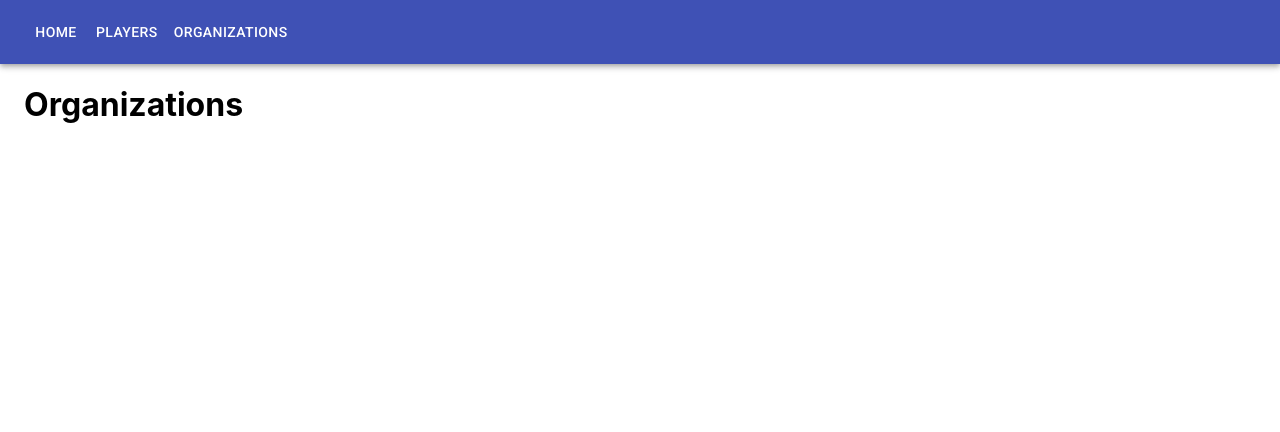
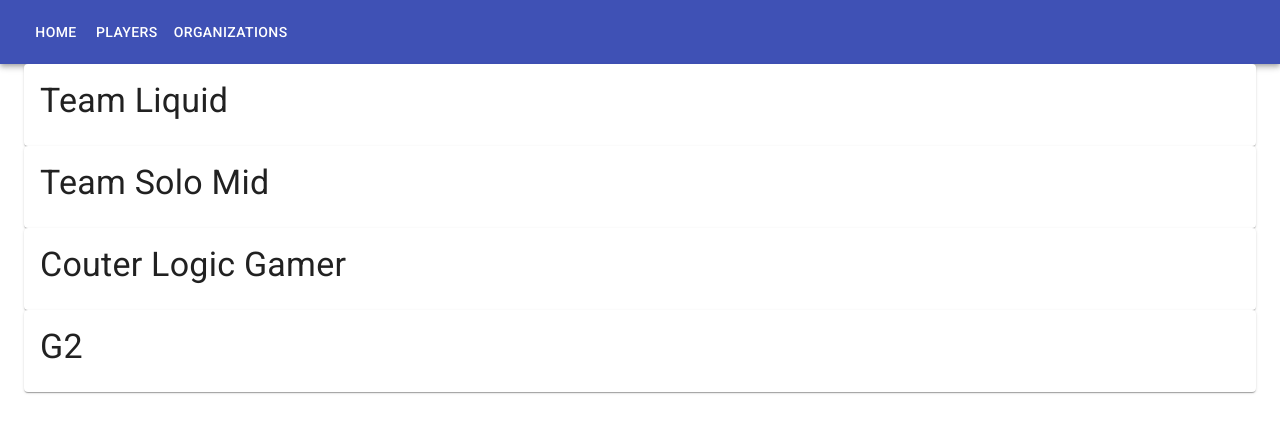
Before and after one commit to matthewyu01/The-Merge--TL-Hacks, a React (Create React App) app in the folder frontend/: page /organizations in a window 1280 px wide. Shown: the top 432 px of the page. Built offline with nearby package versions, Linux system fonts and the light colour scheme.

Commit message:
Add mock up for orgs page

```diff
--- a/frontend/src/OrganizationList.js
+++ b/frontend/src/OrganizationList.js
@@ -1,5 +1,23 @@
-function OrganizationList() {
-    return <h1>Organizations</h1>;
+import { Card, CardContent, Typography } from "@material-ui/core";
+import React from "react";
+
+const FAKE_DATA = [
+    { name: "Team Liquid" },
+    { name: "Team Solo Mid" },
+    { name: "Couter Logic Gamer" },
+    { name: "G2" },
+];
+
+class OrganizationList extends React.Component {
+    render = () => {
+        return FAKE_DATA.map((org) => (
+            <Card>
+                <CardContent>
+                    <Typography variant="h4">{org.name}</Typography>
+                </CardContent>
+            </Card>
+        ));
+    };
 }
 
 export default OrganizationList;
```
